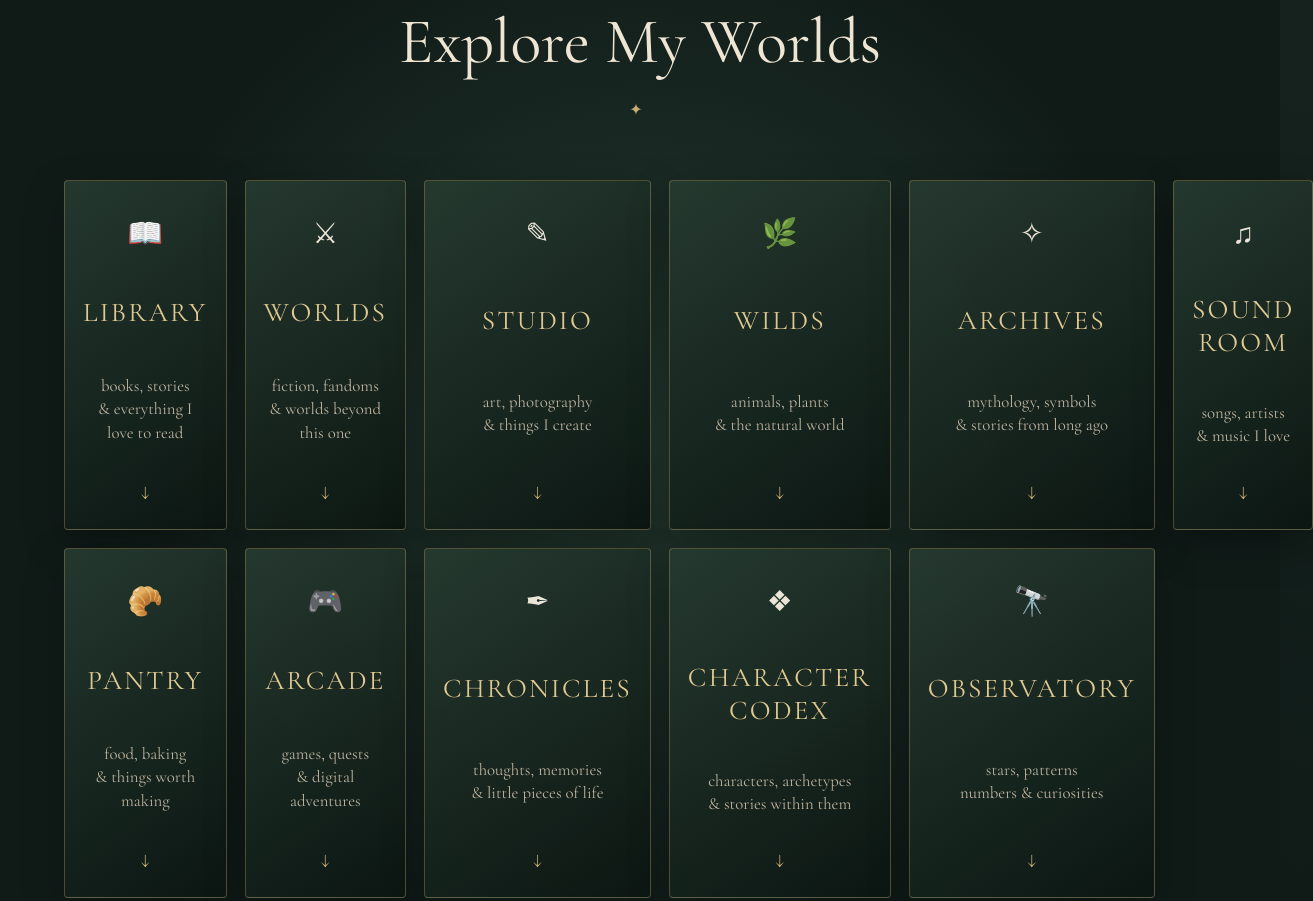
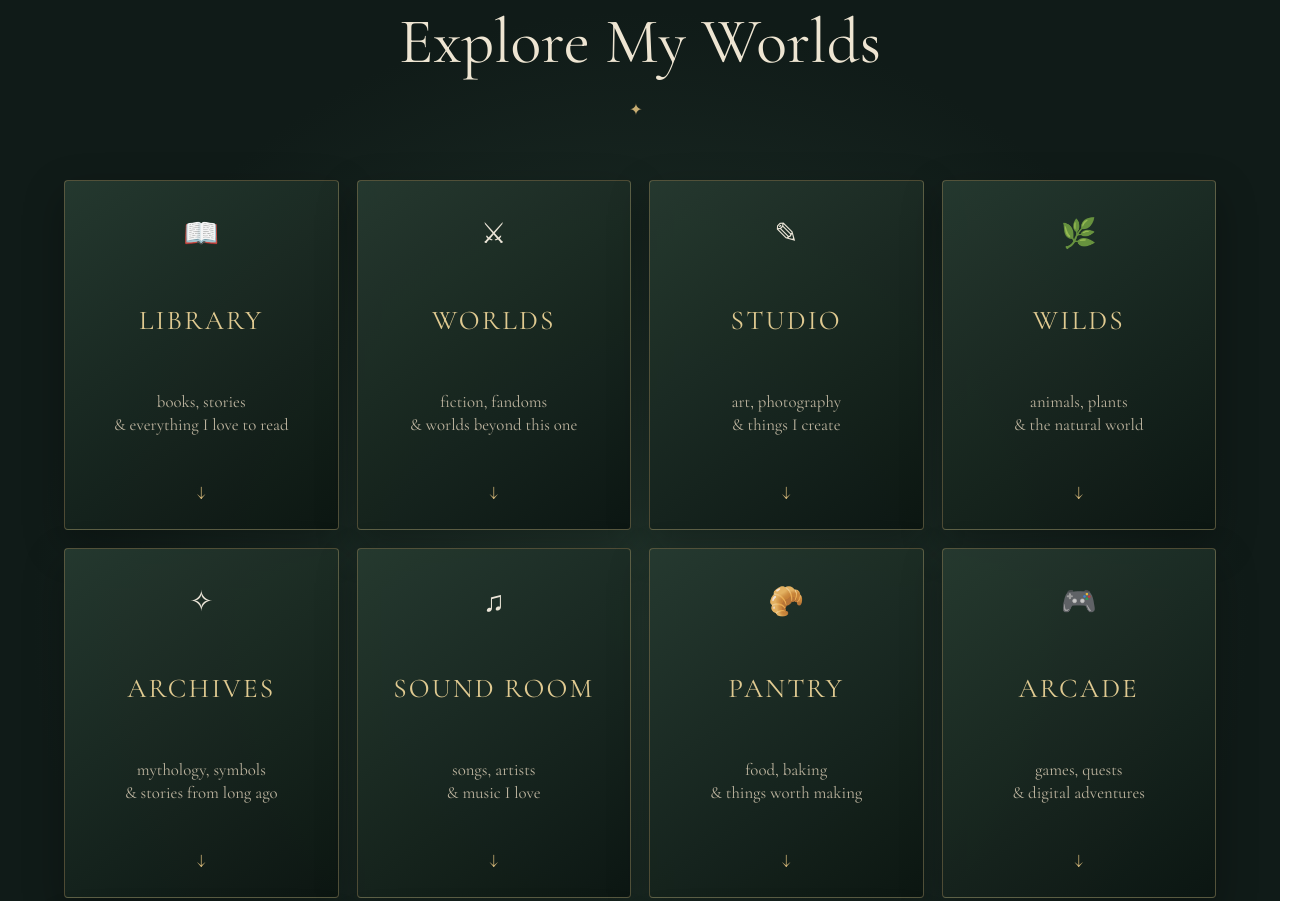
Before and after one commit to thisisntme-tho/my-little-universe, a plain HTML site: page index.html in a window 1280 px wide. Shown: the part 1698-2599 px from the top of the page, 1313 px wide, since content can reach past the window. Drawn offline with nearby package versions, Linux system fonts and the light colour scheme.

Commit message:
Modify grid layout and enhance comments in style.css
Updated grid layout for world-grid and added comments for clarity.

```diff
--- a/style.css
+++ b/style.css
@@ -851,8 +851,10 @@ body {
 
     display: grid;
 
+    /* 11 worlds = 4 + 4 + 3 */
+
     grid-template-columns:
-        repeat(6, 1fr);
+        repeat(4, 1fr);
 
     gap: 18px;
 
@@ -1340,6 +1342,8 @@ body {
     }
 
 }
+
+
 /* ==================================================
    LITTLE THOUGHTS / TWEETS
    ================================================== */
@@ -1632,12 +1636,16 @@ body {
     }
 
 }
+
+
 /* ==================================================
    GLOBAL CELESTIAL PAGE ACCENTS
    ================================================== */
 
 body {
+
     position: relative;
+
 }
 
 
```
